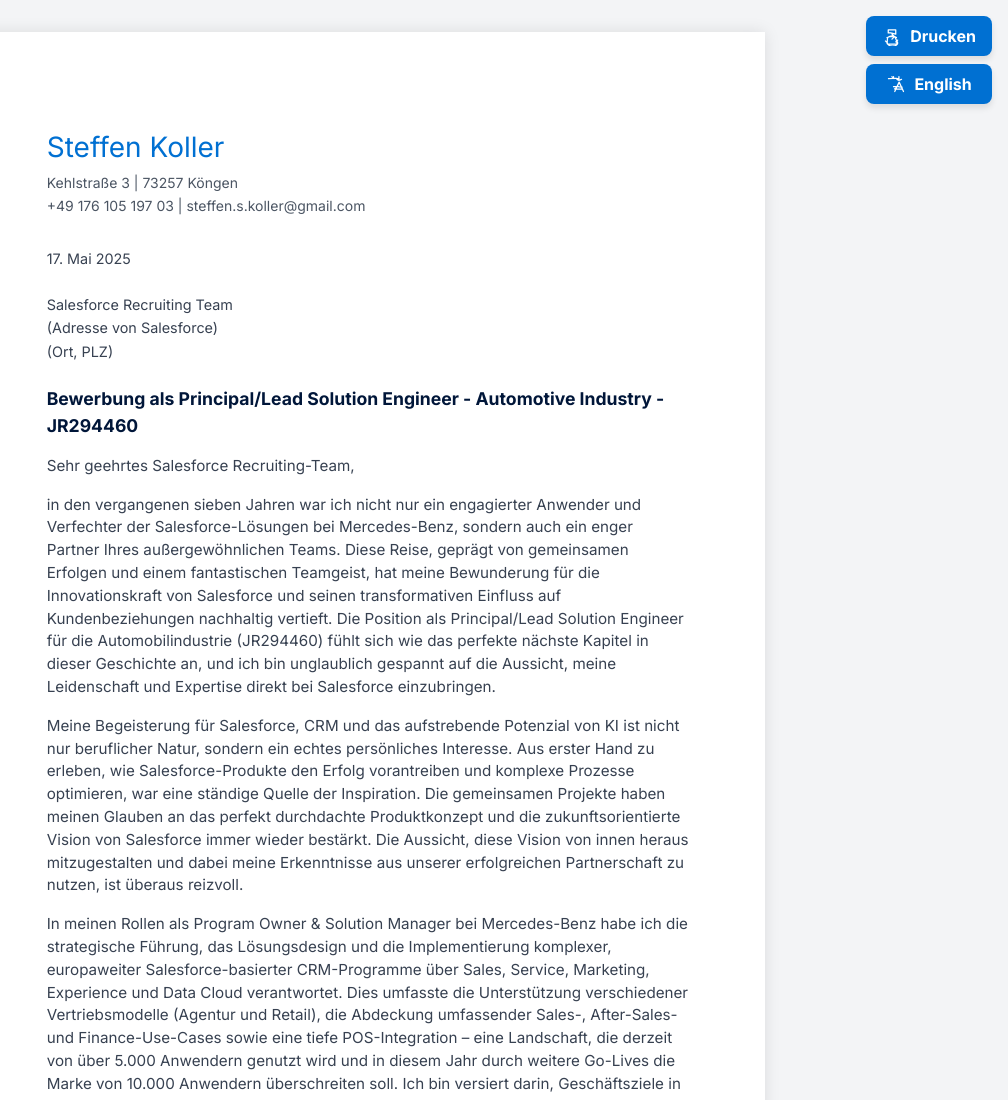
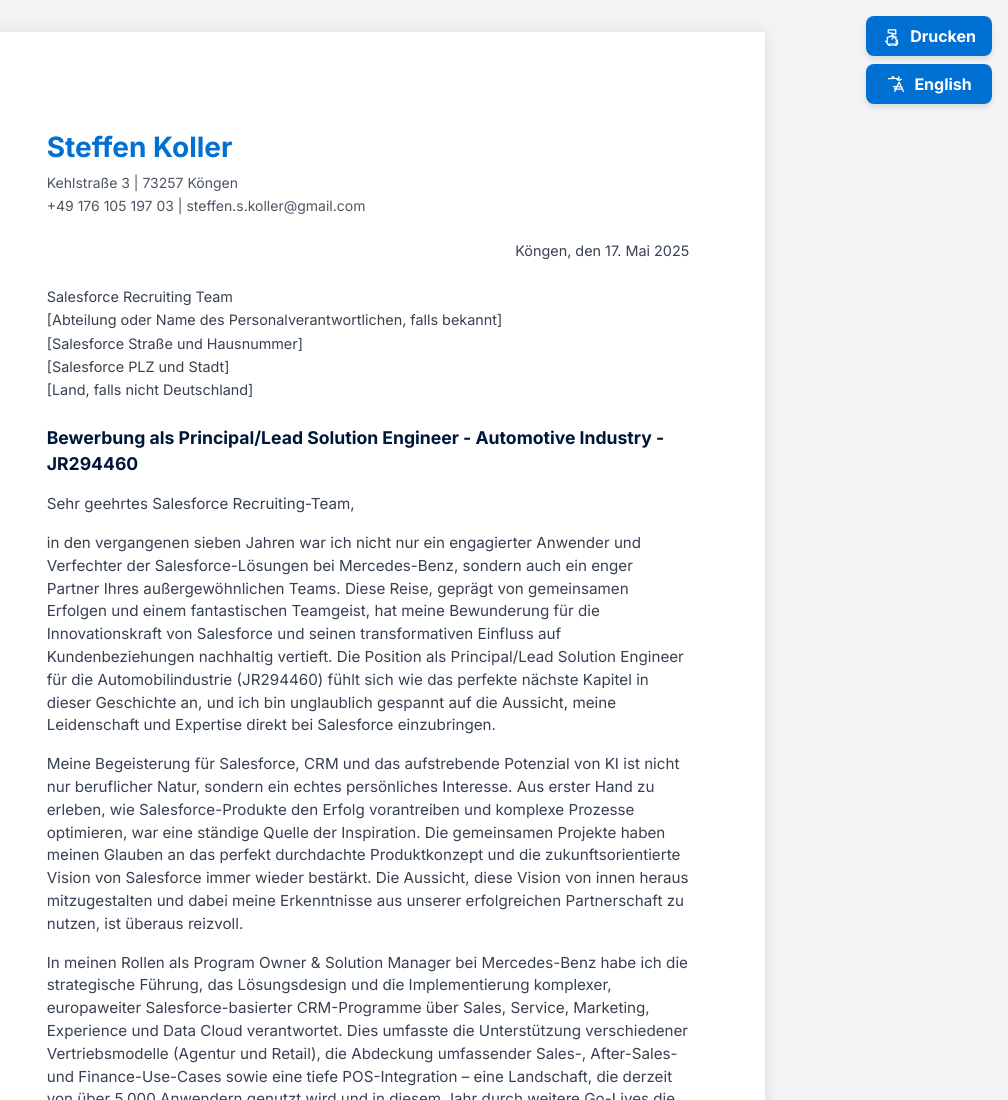
Before and after one commit to Steffen1975-art/motivation, a plain HTML site: page index.html in a window 1280 px wide. Shown: the top 1100 px of the page, without its empty margins (272-1280 px from the left). Drawn offline with nearby package versions, Linux system fonts and the light colour scheme.

Commit message:
Layout optimization

```diff
--- a/index.html
+++ b/index.html
@@ -12,48 +12,58 @@
             -webkit-print-color-adjust: exact;
             print-color-adjust: exact;
             background-color: #f3f4f6;
-            line-height: 1.6; /* Verbesserte Lesbarkeit für längere Texte */
+            line-height: 1.6;
         }
 
         .letter-container {
-            max-width: 210mm; /* A4 Breite */
-            min-height: 297mm; /* A4 Höhe für Druck-Layout-Orientierung */
+            max-width: 210mm;
+            min-height: 297mm;
             margin: 2rem auto;
-            padding: 25mm 20mm; /* Standard-Brief Ränder */
+            padding: 25mm 20mm;
             background-color: white;
             box-shadow: 0 0 15px rgba(0,0,0,0.1);
-            color: #374151; /* Standard Textfarbe (etwas dunkleres Grau) */
+            color: #374151;
         }
 
-        /* Farben angelehnt an Salesforce CI */
+        .letterhead { /* Angepasster Briefkopf */
+            margin-bottom: 1.5rem; /* Etwas weniger Abstand nach unten */
+        }
+
         .letterhead h1 {
-            color: #0070D2; /* Salesforce Blau für den Namen */
-            font-size: 1.75rem; /* 28px */
+            color: #0070D2;
+            font-size: 1.75rem;
             margin-bottom: 0.25rem;
+            font-weight: 700; /* Explizit fett */
         }
 
         .letterhead p {
-            font-size: 0.875rem; /* 14px */
-            color: #4B5563; /* Dunkelgrau für Kontaktdetails */
+            font-size: 0.875rem;
+            color: #4B5563;
             margin-bottom: 0.125rem;
         }
 
-        .recipient-address p, .date p {
-            font-size: 0.9rem; /* 14.4px */
+        .date-block { /* Neuer Block für das Datum */
+            text-align: right;
+            font-size: 0.9rem;
+            margin-bottom: 1.5rem; /* Abstand zur Empfängeradresse */
+        }
+
+        .recipient-address-block p { /* Empfängeradresse */
+            font-size: 0.9rem;
             margin-bottom: 0.1rem;
         }
 
         .subject-line {
             font-weight: 600;
-            color: #001639; /* Salesforce Dunkelblau */
+            color: #001639;
             margin-top: 1.5rem;
             margin-bottom: 1rem;
-            font-size: 1.1rem; /* 17.6px */
+            font-size: 1.1rem;
         }
 
         .letter-body p {
             margin-bottom: 1rem;
-            font-size: 0.95rem; /* 15.2px */
+            font-size: 0.95rem;
         }
 
         .salutation, .closing {
@@ -64,7 +74,7 @@
             margin-top: 2rem;
         }
         .signature-block img {
-            height: 40px; /* Höhe der Unterschrift */
+            height: 40px;
             margin-bottom: 0.25rem;
         }
         .signature-block p {
@@ -82,7 +92,7 @@
         }
 
         .action-button {
-            background-color: #0070D2; /* Salesforce Blau */
+            background-color: #0070D2;
             color: white;
             font-weight: bold;
             padding: 0.5rem 1rem;
@@ -97,7 +107,7 @@
             cursor: pointer;
         }
         .action-button:hover {
-            background-color: #005FB8; /* Dunkleres Salesforce Blau */
+            background-color: #005FB8;
         }
 
         @media print {
@@ -105,11 +115,11 @@
                 background-color: white;
                 margin: 0;
                 padding: 0;
-                font-size: 10pt; /* Angepasste Schriftgröße für Druck */
+                font-size: 10pt;
             }
             .letter-container {
                 margin: 0 auto;
-                padding: 20mm 15mm; /* Druckränder */
+                padding: 20mm 15mm;
                 box-shadow: none;
                 max-width: 100%;
                 min-height: 0;
@@ -117,8 +127,8 @@
             .button-container {
                 display: none !important;
             }
-            .letter-body p, .salutation, .closing, .recipient-address p, .date p, .subject-line, .signature-block p {
-                font-size: 10pt !important; /* Konsistente Schriftgröße im Druck */
+            .letter-body p, .salutation, .closing, .recipient-address-block p, .date-block p, .subject-line, .signature-block p {
+                font-size: 10pt !important;
             }
             .letterhead h1 {
                 font-size: 16pt !important;
@@ -152,20 +162,22 @@
     </div>
 
     <div class="letter-container">
-        <div class="letterhead mb-8">
+        <div class="letterhead">
             <h1>Steffen Koller</h1>
             <p><span class="lang-element" lang="de">Kehlstraße 3 | 73257 Köngen</span><span class="lang-element" lang="en" style="display:none;">Kehlstrasse 3 | 73257 Koengen</span></p>
             <p>+49 176 105 197 03 | steffen.s.koller@gmail.com</p>
         </div>
 
-        <div class="date mb-6">
-            <p><span class="lang-element" lang="de">17. Mai 2025</span><span class="lang-element" lang="en" style="display:none;">May 17, 2025</span></p>
+        <div class="date-block">
+            <p><span class="lang-element" lang="de">Köngen, den 17. Mai 2025</span><span class="lang-element" lang="en" style="display:none;">Koengen, May 17, 2025</span></p>
         </div>
 
-        <div class="recipient-address mb-6">
+        <div class="recipient-address-block mb-6">
             <p>Salesforce Recruiting Team</p>
-            <p>(<span class="lang-element" lang="de">Adresse von Salesforce</span><span class="lang-element" lang="en" style="display:none;">Salesforce Address</span>)</p>
-            <p>(<span class="lang-element" lang="de">Ort, PLZ</span><span class="lang-element" lang="en" style="display:none;">City, Postal Code</span>)</p>
+            <p><span class="lang-element" lang="de">[Abteilung oder Name des Personalverantwortlichen, falls bekannt]</span><span class="lang-element" lang="en" style="display:none;">[Department or Hiring Manager Name, if known]</span></p>
+            <p><span class="lang-element" lang="de">[Salesforce Straße und Hausnummer]</span><span class="lang-element" lang="en" style="display:none;">[Salesforce Street Address]</span></p>
+            <p><span class="lang-element" lang="de">[Salesforce PLZ und Stadt]</span><span class="lang-element" lang="en" style="display:none;">[Salesforce City, Postal Code]</span></p>
+            <p><span class="lang-element" lang="de">[Land, falls nicht Deutschland]</span><span class="lang-element" lang="en" style="display:none;">[Country, if not Germany]</span></p>
         </div>
 
         <div class="subject-line">
```
